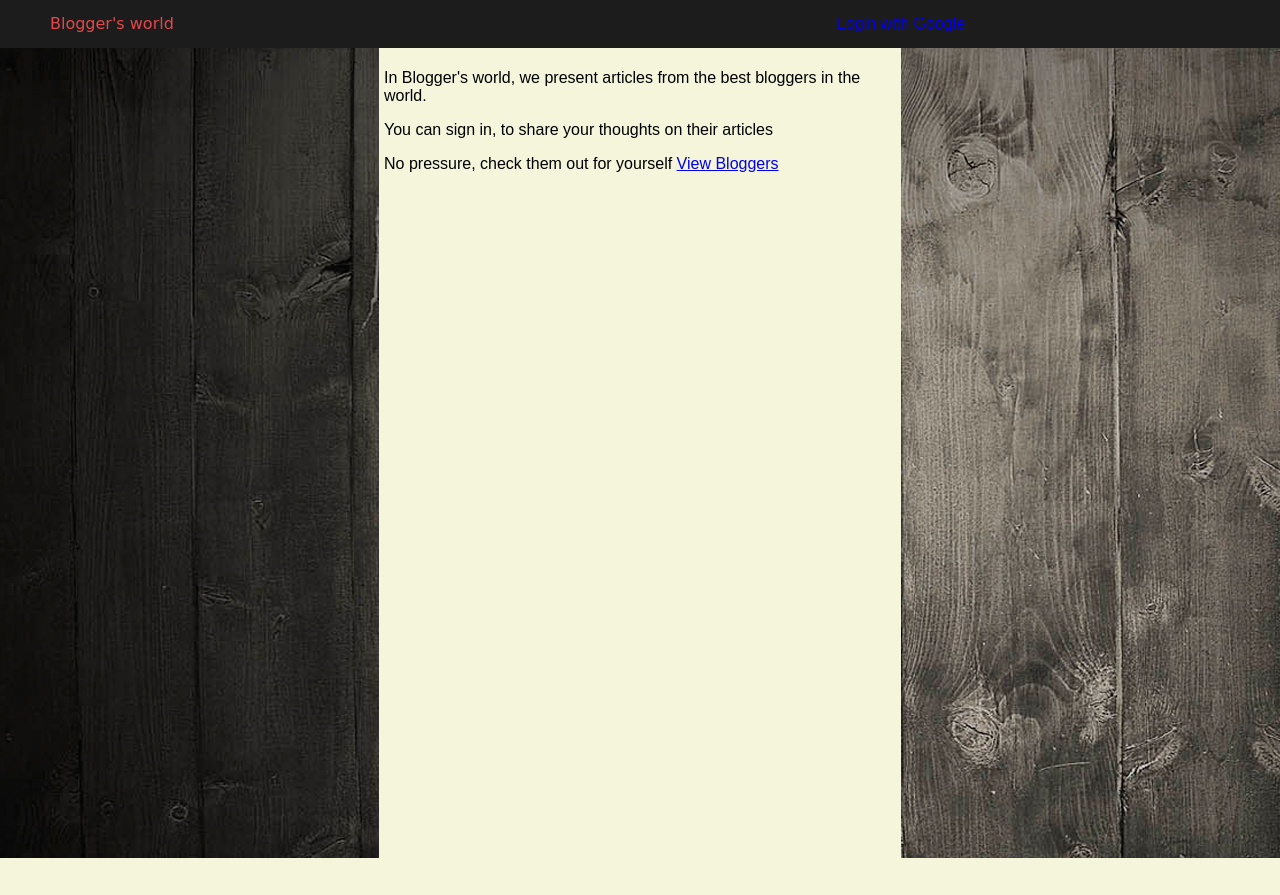
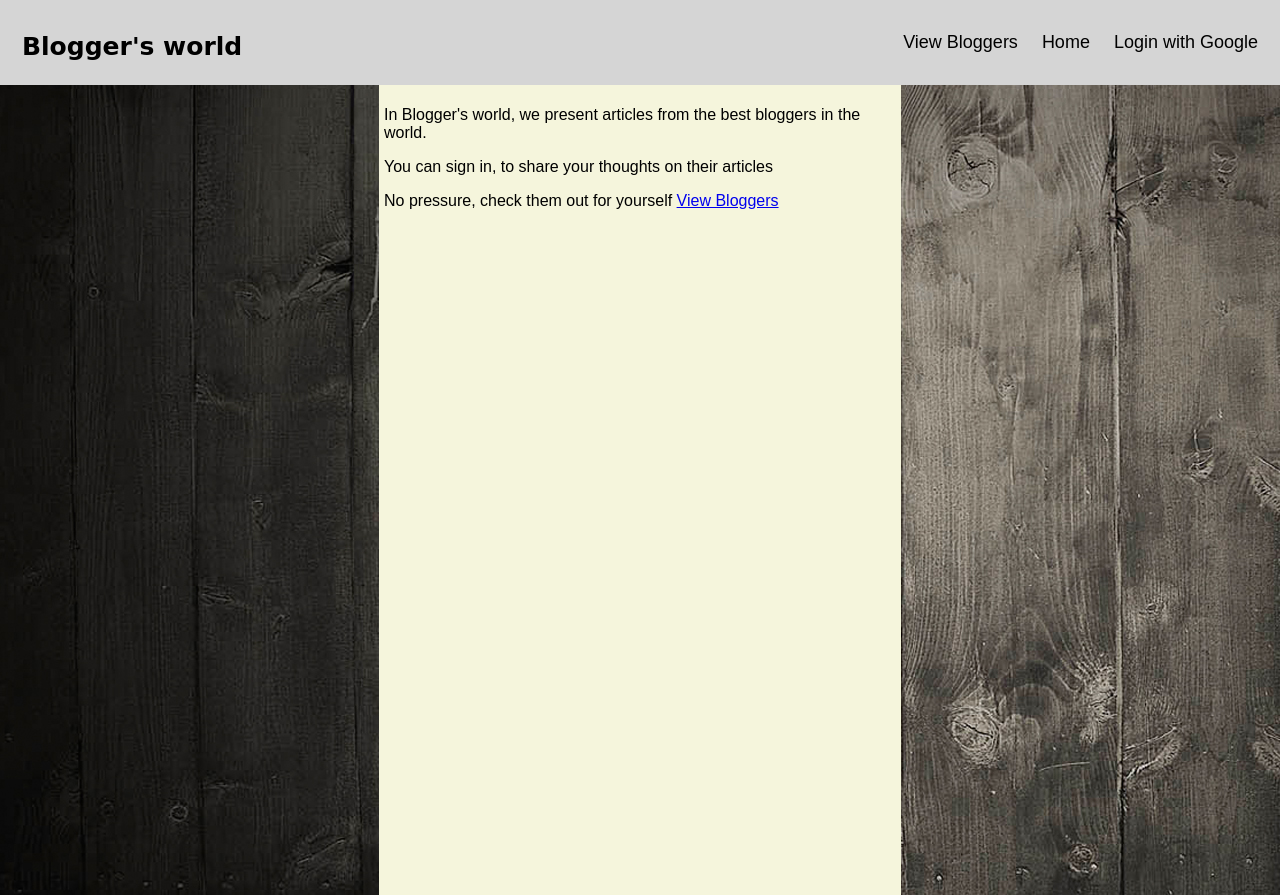
Before and after one commit to gbengaoti/Blog-app, a Flask app: page / in a window 1280 px wide. Before the commit the page ends 858 px from the top, so only its background shows below. Run offline with Flask 2, Linux system fonts and the light colour scheme; parts of the project's set-up code (start-up, migrations or seed data) failed here and were passed over.

Commit message:
last updates

```diff
--- a/flaskr/static/styles.css
+++ b/flaskr/static/styles.css
@@ -8,7 +8,7 @@ html, body {
 
 }
 
-.header {
+/*.header {
     background: #1c1c1c;
     color: #d5d5d5;
     height: 3em;
@@ -17,52 +17,47 @@ html, body {
     margin: 0;
     width: 100%;
     z-index: 10001;
+}*/
+
+.header {
+  overflow: hidden;
+  background-color: #d5d5d5;
+  padding: 20px 10px;
+  max-height:45px
 }
 
-.header h1 {
-    font-family: 'Pacifico', cursive;
-    display: inline-block;
-    height: inherit;
-    left: 0;
-    line-height: inherit;
-    margin: 0;
-    padding-left: 50px;
-    position: absolute;
-    top: 0;
-    color: #e5474b;
-    font-size: 1.0em;
-    font-weight: normal;
+/* Style the header links */
+.header a {
+  float: left;
+  color: black;
+  text-align: top;
+  padding: 12px;
+  text-decoration: none;
+  font-size: 18px;
+  line-height: inherit;
+  border-radius: 4px;
 }
 
-.header a {
-    font-family: sans-serif;
-    text-decoration: none;
+.header a.logo {
+  font-size: 25px;
+  font-weight: bold;
+  font-family: 'Pacifico', cursive;
+}
+/* Change the background color on mouse-over */
+.header a:hover {
+  background-color: #ddd;
+  color: black;
 }
 
-.header .gsignin {
-    display: inline-block;
-    left: 65%;
-    margin-left: 5px;
-    padding: 0px;
-    position: absolute;
-    color: #e5474b;
+/* Style the active/current link*/
+.header a.active {
+  background-color: dodgerblue;
+  color: white;
 }
 
-
-.header .fsignin {
-    font-family: 'Pacifico', cursive;
-    display: inline-block;
-    height: inherit;
-    left: 80%;
-    line-height: inherit;
-    margin: 0px;
-    padding: 6px;
-    position: absolute;
-    top: 0;
-    color: #e5474b;
-    font-size: 1.0em;
-    text-decoration: none;
-    font-weight: normal;
+/* Float the link section to the right */
+.header-right {
+  float: right;
 }
 
 .pane {
--- a/flaskr/templates/base.html
+++ b/flaskr/templates/base.html
@@ -9,16 +9,20 @@
 {% block header %}
 <div class="header">
     {% if signed_in %}
-        <h1>{{user_name}}'s blog </h1>
-        <div class="gsignin">
-            <a href="{{ url_for('logout')}}">Sign out</a>
-        </div>
+        <a href="{{ url_for('index')}}" class="logo">{{user_name}}'s blog </a>
+    <div class="header-right">
+        <a href="{{ url_for('logout')}}">Sign out</a>
+    </div>
     {% else %}
-        <h1>Blogger's world </h1>
-        <div class="gsignin">
+        <a href="{{ url_for('index')}}" class="logo">Blogger's world </a>
+        <div class="header-right">
             <a href="{{ url_for('login')}}">Login with Google</a>
         </div>
     {% endif %}
+        <div class="header-right">
+            <a href="{{ url_for('users')}}">View Bloggers</a>
+            <a href="{{ url_for('index')}}">Home</a>
+        </div>
 </div>
 {% endblock %}
 <body>
```
